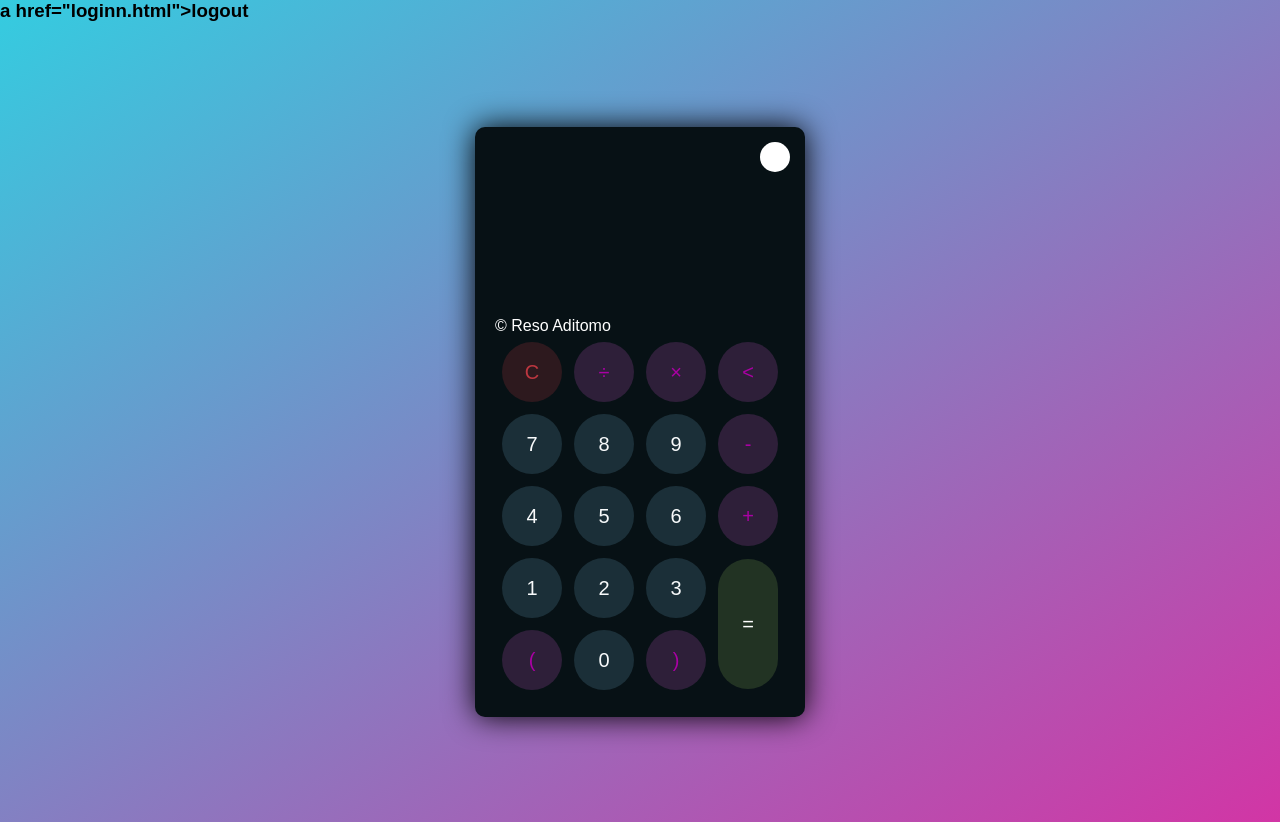
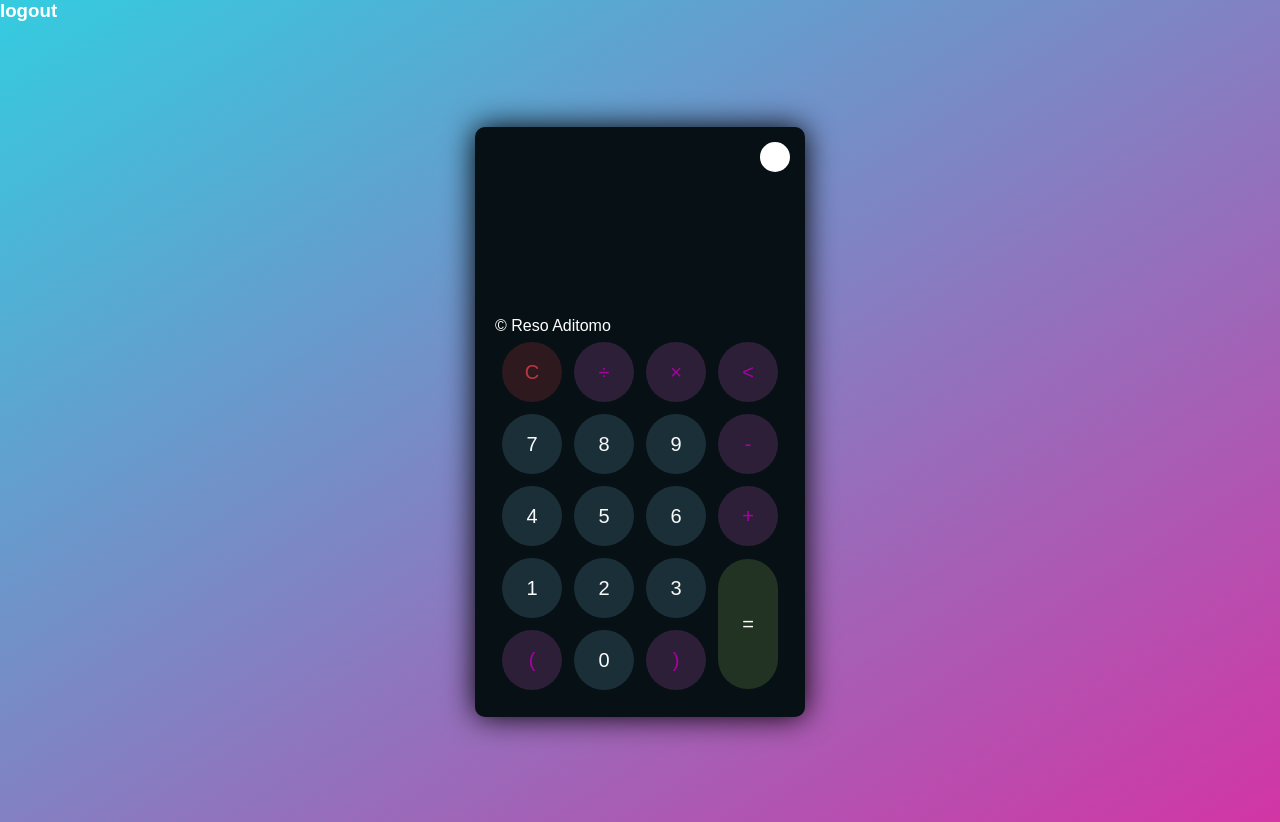
Before and after one commit to rsooslvv/ujikomrsoo, a plain HTML site: page index.html in a window 1280 px wide. Drawn offline with Linux system fonts and the light colour scheme.

Commit message:
Update index.html

```diff
--- a/index.html
+++ b/index.html
@@ -8,7 +8,7 @@
     <title>Kalkulator</title>
 </head>
 <body>
-    <h3>a href="loginn.html">logout</h3>
+  <h3><a href="loginn.html">logout</h3>
     <div class="container">
         <div class="calculator dark">
             <div class="theme-toggler active">
```
